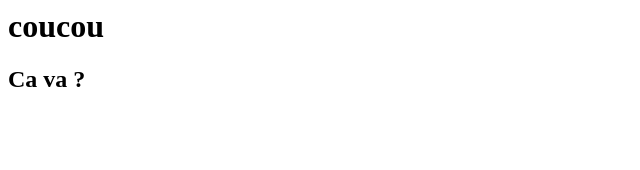
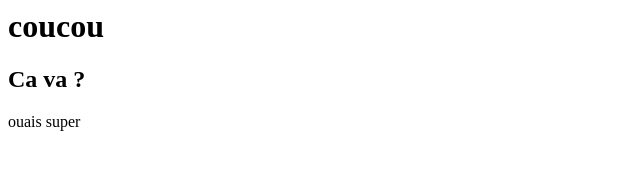
Before and after one commit to ebourguignon/Technique, a plain HTML site: page index.html in a window 1280 px wide. Shown: the full height of the page, 0-640 px from the left. Drawn offline with Linux system fonts and the light colour scheme.

Commit message:
add paragraph

```diff
--- a/index.html
+++ b/index.html
@@ -1,3 +1,5 @@
 <h1>coucou</h1>
 
 <h2>Ca va ?</h2>
+
+<p>ouais super</p>
```
